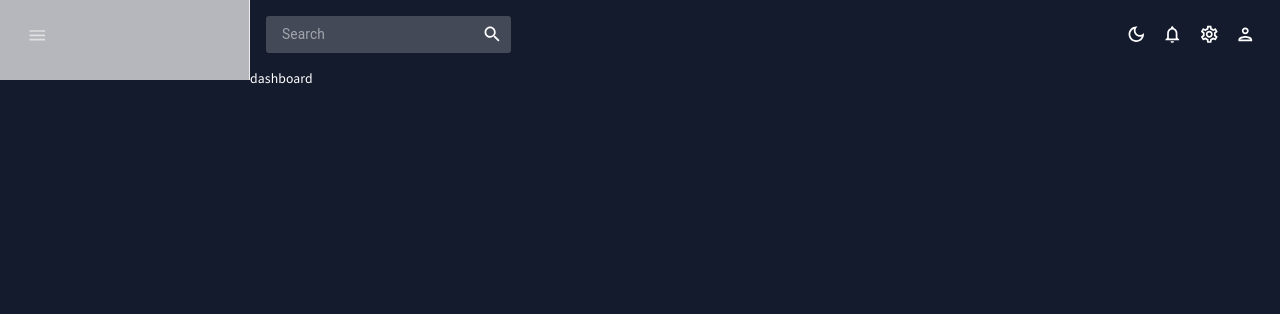
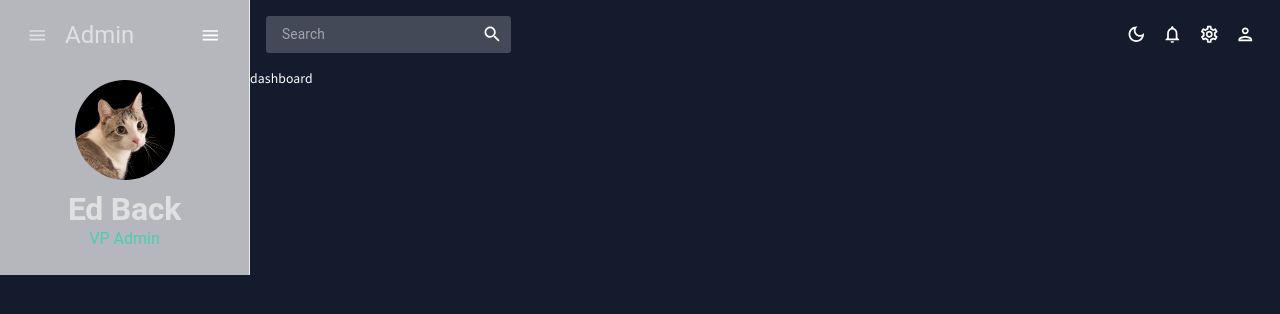
Before and after one commit to Ohleh/react-admin, a React (Create React App) app: page / in a window 1280 px wide. Shown: the top 314 px of the page. Built offline with nearby package versions, Linux system fonts and the light colour scheme.

Commit message:
add user image, name

```diff
--- a/src/scenes/global/Sidebar.jsx
+++ b/src/scenes/global/Sidebar.jsx
@@ -1,12 +1,6 @@
 import React from "react";
 import { useState } from "react";
-import {
-  ProSidebarProvider,
-  Sidebar,
-  Menu,
-  MenuItem,
-  useProSidebar,
-} from "react-pro-sidebar";
+import { Sidebar, Menu, MenuItem, useProSidebar } from "react-pro-sidebar";
 // import "react-pro-sidebar/dist/css/styles.css";
 import { Box, IconButton, Typography, useTheme } from "@mui/material";
 // import { Link } from "react-router-dom";
@@ -62,17 +56,50 @@ const Sidebarr = () => {
               color: colors.grey[100],
             }}
           >
-            {!collapseSidebar && (
-              <Box>
+            {collapseSidebar && (
+              <Box
+                display="flex"
+                justifyContent="space-between"
+                alignItems="center"
+                ml="15"
+              >
                 <Typography variant="h3" color={colors.grey[100]}>
                   Admin
                 </Typography>
-                <IconButton>
+                <IconButton onClick={() => collapseSidebar()}>
                   <MenuOutlinedIcon />
                 </IconButton>
               </Box>
             )}
           </MenuItem>
+
+          {/* USER */}
+          {collapseSidebar && (
+            <Box mb="25px">
+              <Box display="flex" justifyContent="center" alignItems="center">
+                <img
+                  alt="user-image"
+                  width="100px"
+                  height="100px"
+                  src={"../../assets/user-img.jpg"}
+                  style={{ cursor: "pointer", borderRadius: "50%" }}
+                />
+              </Box>
+              <Box textAlign="center">
+                <Typography
+                  variant="h2"
+                  color={colors.grey[100]}
+                  fontWeight="bold"
+                  sx={{ m: "10px 0 0 0" }}
+                >
+                  Ed Back
+                </Typography>
+                <Typography variant="h5" color={colors.greenAccent[500]}>
+                  VP Admin
+                </Typography>
+              </Box>
+            </Box>
+          )}
         </Menu>
       </Sidebar>
     </Box>
```
Also changed, not shown: public/assets/user-img.jpg (added).
